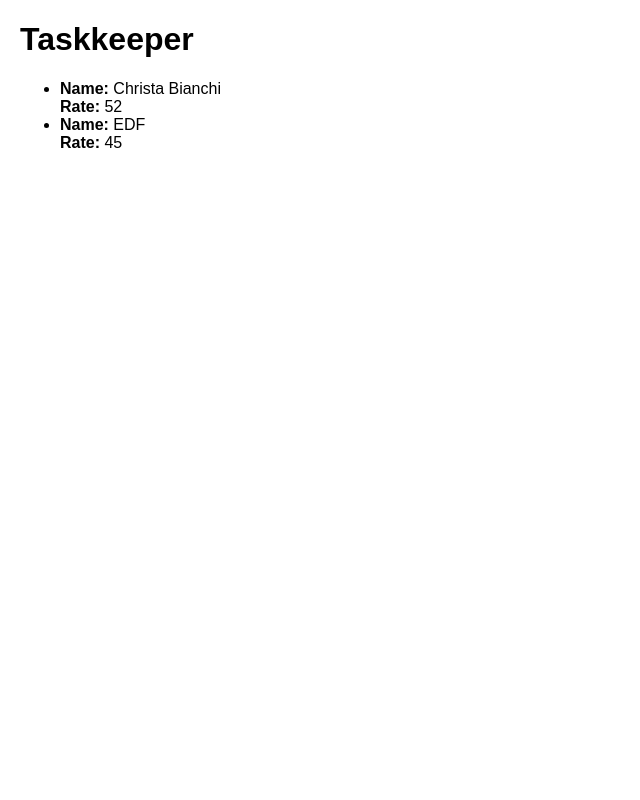
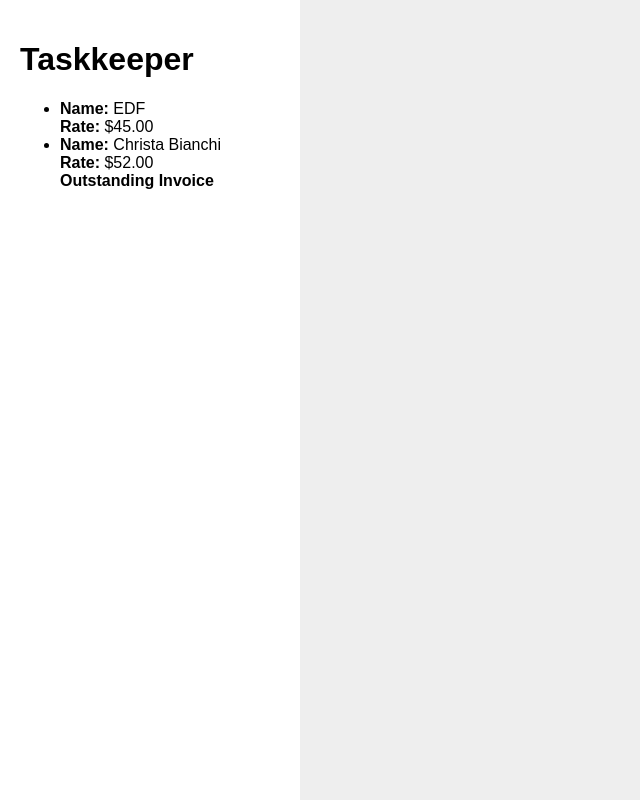
Before and after one commit to braican/taskkeeper, a PHP site: page / in a window 1280 px wide. Shown: the whole page, without its empty margins (0-640 px from the left). Run offline with PHP 8.4, Linux system fonts and the light colour scheme; some libraries are stand-ins or nearby versions.

Commit message:
some styling and more additions

```diff
--- a/css/main.css
+++ b/css/main.css
@@ -1,6 +1,12 @@
 /* --------------------------------------------
  * --variables
  * -------------------------------------------- */
+/* --------------------------------------------
+ * --mixins
+ * -------------------------------------------- */
+/**
+ * --flexbox
+ */
 /* --------------------------------------------
  * --global
  * -------------------------------------------- */
@@ -18,8 +24,28 @@ body {
 /* --------------------------------------------
  * --layout
  * -------------------------------------------- */
+html, body, .tk-app {
+  height: 100%; }
+
 .tk-app {
-  width: 100%;
-  max-width: 800px;
-  padding-left: 20px;
-  padding-right: 20px; }
+  display: -webkit-box;
+  display: -moz-box;
+  display: -ms-flexbox;
+  display: -webkit-flex;
+  display: flex;
+  width: 100%; }
+  .tk-app .tk-sidebar {
+    -webkit-box-flex: 0 0 300px;
+    -moz-box-flex: 0 0 300px;
+    -webkit-flex: 0 0 300px;
+    -ms-flex: 0 0 300px;
+    flex: 0 0 300px;
+    padding: 20px; }
+  .tk-app .tk-content {
+    -webkit-box-flex: 1 0 auto;
+    -moz-box-flex: 1 0 auto;
+    -webkit-flex: 1 0 auto;
+    -ms-flex: 1 0 auto;
+    flex: 1 0 auto;
+    padding: 20px;
+    background: #eee; }
--- a/css/scss/_layout.scss
+++ b/css/scss/_layout.scss
@@ -2,9 +2,21 @@
  * --layout
  * -------------------------------------------- */
 
+html, body, .tk-app{
+    height: 100%;
+}
 .tk-app{
+    @include flexbox();
     width: 100%;
-    max-width: 800px;
-    padding-left: 20px;
-    padding-right: 20px;
+
+    .tk-sidebar{
+        @include flex(0 0 300px);
+        padding: 20px;
+    }
+
+    .tk-content{
+        @include flex(1 0 auto);
+        padding: 20px;
+        background: #eee;
+    }
 }
--- a/css/scss/_variables.scss
+++ b/css/scss/_variables.scss
@@ -4,3 +4,29 @@
  * -------------------------------------------- */
 
 $font-stack: sans-serif;
+
+
+
+
+/* --------------------------------------------
+ * --mixins
+ * -------------------------------------------- */
+
+/**
+ * --flexbox
+ */
+@mixin flexbox() {
+  display: -webkit-box;
+  display: -moz-box;
+  display: -ms-flexbox;
+  display: -webkit-flex;
+  display: flex;
+}
+
+@mixin flex($values) {
+  -webkit-box-flex: $values;
+     -moz-box-flex: $values;
+      -webkit-flex: $values;
+          -ms-flex: $values;
+              flex: $values;
+}
--- a/index.html
+++ b/index.html
@@ -9,20 +9,42 @@
     <script src="js/taskkeeper.js"></script>
 </head>
 <body>
-    <div class="tk-app">
+    <div class="tk-app" ng-controller="ClientController as clientList">
+        <div class="tk-sidebar">
             <header class="tk-header">
                 <h1>Taskkeeper</h1>
             </header>
 
-        <div class="tk-clients" ng-controller="ClientController as clientList">
+            <div class="tk-clients">
                 <ul>
-                <li ng-repeat="client in clientList.clients">
+                    <li ng-repeat="client in clientList.clients | orderBy:'hourlyRate'" ng-click="$parent.tab = client.name">
                         <strong>Name: </strong>{{client.name}} <br>
-                    <strong>Rate: </strong>{{client.hourlyRate}}
+                        <strong>Rate: </strong>{{client.hourlyRate | currency}} <br>
+                        <strong ng-show="client.outstandingInvoice">Outstanding Invoice</strong>
                     </li>
                 </ul>
             </div>
         </div>
 
+
+        <div class="tk-content">
+            <div class="tk-client-detail" ng-repeat="client in clientList.clients" ng-show="$parent.tab === client.name">
+                <h2 class="client-name">{{client.name}}</h2>
+                <span class="client-rate">{{client.hourlyRate | currency}}</span>
+
+                <span class="total-due"></span>
+
+                <ul class="client-tasks">
+                    <li ng-repeat="task in client.tasks">
+                        {{task.description}} <br>
+                        {{task.hours}}
+                        <a href="#">Edit</a>
+                        <a href="#">Remove</a>
+                    </li>
+                </ul>
+            </div>
+        </div>
+    </div>
+
 </body>
 </html>
--- a/js/taskkeeper.js
+++ b/js/taskkeeper.js
@@ -1,10 +1,10 @@
 (function(){
     var app = angular.module('taskkeeper', []);
 
-    Parse.initialize("eqWRtTyxO7URAQU5ExyWkbg2D3VAeyN05O59xYAY", "xPAmUBGaDB5mkC876RW39gG4WDTeTfVC5oc4iwzU");
+    // Parse.initialize("eqWRtTyxO7URAQU5ExyWkbg2D3VAeyN05O59xYAY", "xPAmUBGaDB5mkC876RW39gG4WDTeTfVC5oc4iwzU");
 
-    var Clients = Parse.Object.extend("Client");
-    var query = new Parse.Query(Clients);
+    // var Clients = Parse.Object.extend("Client");
+    // var query = new Parse.Query(Clients);
 
     // query.find({
     //     success: function(results){
@@ -16,11 +16,23 @@
     // });
 
     var clientsData = [{
-        name: "Christa Bianchi",
-        hourlyRate: 52
+        name               : "Christa Bianchi",
+        hourlyRate         : 52,
+        outstandingInvoice : true,
+        tasks              : [{
+            description : "Adding mobile navigation",
+            hours       : 4
+        },{
+            description : "Active state for main navigation",
+            hours       : 2
+        },{
+            description : "Thumbnails fade in",
+            hours       : 3.5
+        }]
     },{
-        name: "EDF",
-        hourlyRate: 45
+        name       : "EDF",
+        hourlyRate : 45,
+        tasks      : []
     }];
 
     app.controller("ClientController", function(){
```
Lines whose indentation alone changed are shown as unchanged.
